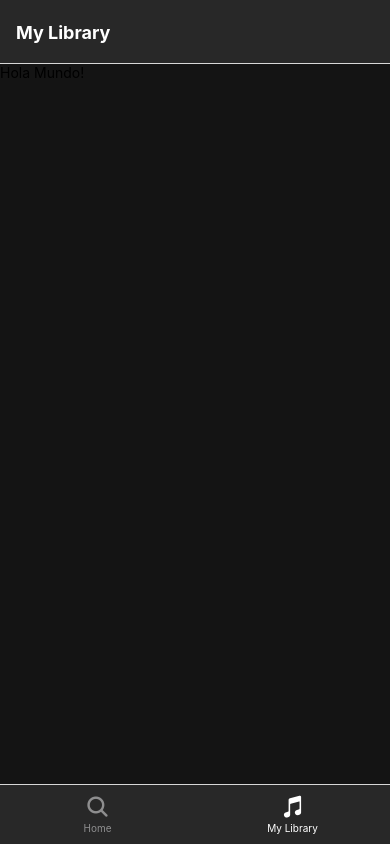
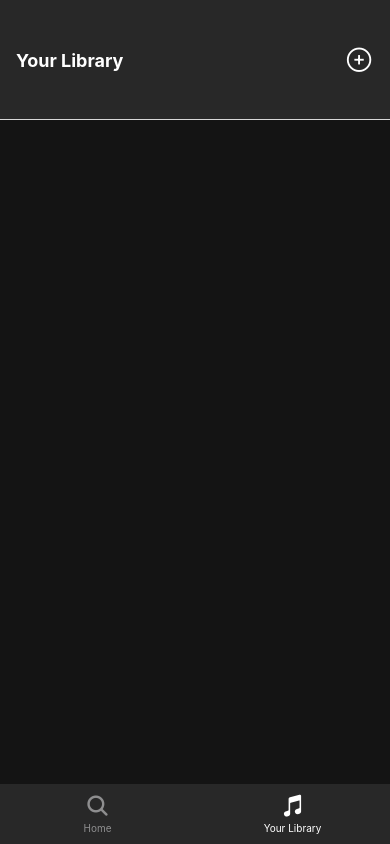
Before and after one commit to redhuo/TecFlix, a React Native app: screen /Library in a window 390 px wide. Built offline with nearby package versions, Linux system fonts and the light colour scheme.

Commit message:
Header y lista
Se genera el boton de agregar playlist y los componentes para la lista de listas de reproduccion, se corrigen parametros y estilos

```diff
--- a/App.js
+++ b/App.js
@@ -7,6 +7,8 @@ import Search from './src/views/Search';
 import Playlist from './src/views/Playlist';
 import Library from './src/views/Library';
 import { colors } from './colors';
+import { Button } from 'react-native';
+import HeaderButton from './src/UI/HeaderButton';
 
 const getIconName = view => {
   switch(view) {
@@ -22,6 +24,7 @@ const Tab = createBottomTabNavigator();
 const HomeTabs = () => {
   return (
     <Tab.Navigator
+      initialRouteName='Library'
       screenOptions={({ route }) => ({
         tabBarIcon: ({ color, size }) => {
           const iconName = getIconName(route.name)
@@ -30,6 +33,7 @@ const HomeTabs = () => {
         headerStyle: {
           backgroundColor: colors.tertiary,
           elevation: 2,
+          height: 120
         },
         headerTitleStyle: {
           color: colors.textColor,
@@ -37,13 +41,14 @@ const HomeTabs = () => {
         },
         tabBarStyle: {
           backgroundColor: colors.tertiary,
-          elevation: 5,
+          elevation: 2,
           paddingTop: 5,
           paddingBottom: 10,
           height: 60,
           marginTop: 0,
+          borderTopWidth: 0
         },
-        tabBarActiveTintColor: colors.textColor
+        tabBarActiveTintColor: colors.textColor,
       })}
       sceneContainerStyle={{
         backgroundColor: colors.secondary
@@ -58,7 +63,8 @@ const HomeTabs = () => {
         name='Library'
         component={Library}
         options={{
-          title: 'My Library'
+          title: 'Your Library',
+          headerRight: () => <HeaderButton icon='add-circle-outline' onPress={() => {}} />
         }}
       />
     </Tab.Navigator>
@@ -70,7 +76,7 @@ const Stack = createNativeStackNavigator();
 const App = () => {
   return (
     <>
-      <StatusBar style="light" backgroundColor={colors.primary}/>
+      <StatusBar style="light" backgroundColor={colors.secondary}/>
       <NavigationContainer>
         <Stack.Navigator>
           <Stack.Screen
--- /dev/null
+++ b/src/UI/HeaderButton.js
@@ -0,0 +1,21 @@
+import { Ionicons } from '@expo/vector-icons'
+import { TouchableHighlight, View, StyleSheet } from "react-native"
+import { colors } from '../../colors'
+
+const styles = StyleSheet.create({
+  container: {
+    marginRight: 15,
+  }
+})
+
+const HeaderButton =  ({ icon, onPress }) => {
+  return (
+    <TouchableHighlight onPress={onPress} underlayColor="white">
+      <View style={styles.container}>
+        <Ionicons name={icon} color={colors.textColor} size={30} />
+      </View>
+    </TouchableHighlight>
+  )
+}
+
+export default HeaderButton
--- /dev/null
+++ b/src/components/PlaylistElement.js
@@ -0,0 +1,5 @@
+const PlaylistElement = ({ route, playlists }) => {
+
+}
+
+export default PlaylistElement
--- /dev/null
+++ b/src/components/PlaylistList.js
@@ -0,0 +1,9 @@
+import { View } from "react-native"
+
+const PlaylistList = ({ data }) => {
+  return (
+    <View />
+  )
+}
+
+export default PlaylistList
--- a/src/views/Library.js
+++ b/src/views/Library.js
@@ -1,10 +1,34 @@
-import { View, Text } from 'react-native';
+import { View, StyleSheet } from 'react-native';
+import PlaylistList from '../components/PlaylistList';
+
+const data = [
+  {
+    id: 1,
+    name: 'Favoritos',
+    songs: 15,
+  },
+  {
+    id: 2,
+    name: 'Rancheras',
+    songs: 30,
+  }
+]
+
+const styles = StyleSheet.create({
+  container: {
+    width: '90%',
+    flex: 1,
+    margin: '5%',
+  },
+})
 
 const Library = ({ route }) => {
 
   return (
-    <View>
-      <Text>Hola Mundo!</Text>
+    <View style={styles.container}>
+      <PlaylistList
+        playlist={data}
+      />
     </View>
   )
 }
```
Also changed, not shown: src/UI/List.js (deleted, +0 -23 lines), src/UI/ListElement.js (deleted, +0 -45 lines), assets/albumCover.jpg (added).
